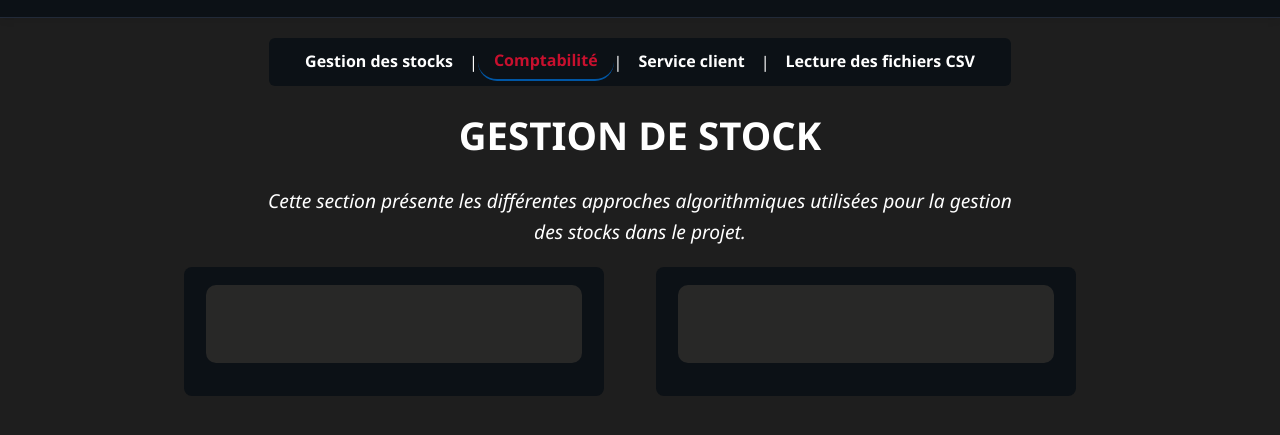
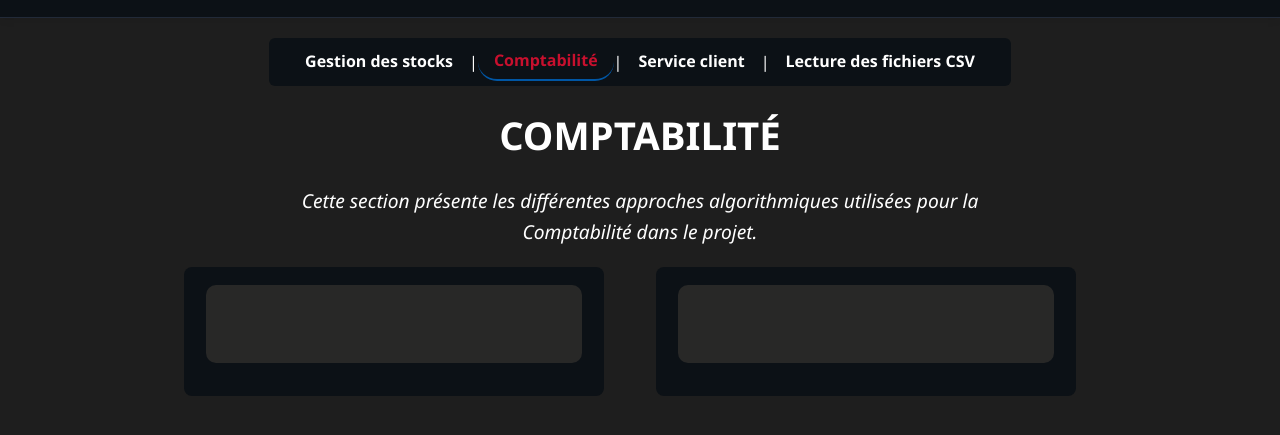
Before and after one commit to ghadighanem27-bit/S1.01---Impl-mentation-d-un-besoin-client, a plain HTML site: page algorithmes/Comptabilite.html in a window 1280 px wide. Shown: the part 83-518 px from the top of the page. Drawn offline with Linux system fonts and the light colour scheme.

Commit message:
Fix titles in the Algorithme pages

```diff
--- a/algorithmes/Comptabilite.html
+++ b/algorithmes/Comptabilite.html
@@ -82,10 +82,10 @@
 
       <!-- Description générale de la page -->
       <div class="description">
-        <h2>Gestion de stock</h2>
+        <h2>Comptabilité</h2>
         <p>
           Cette section présente les différentes approches algorithmiques
-          utilisées pour la gestion des stocks dans le projet.
+          utilisées pour la Comptabilité dans le projet.
         </p>
       </div>
 
```
Also changed, not shown: algorithmes/LectureCSV.html (+1 -1 lines), algorithmes/ServiceClient.html (+1 -1 lines).
